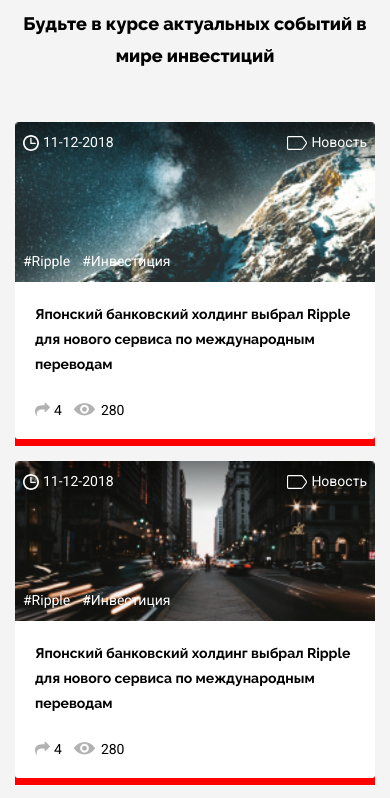
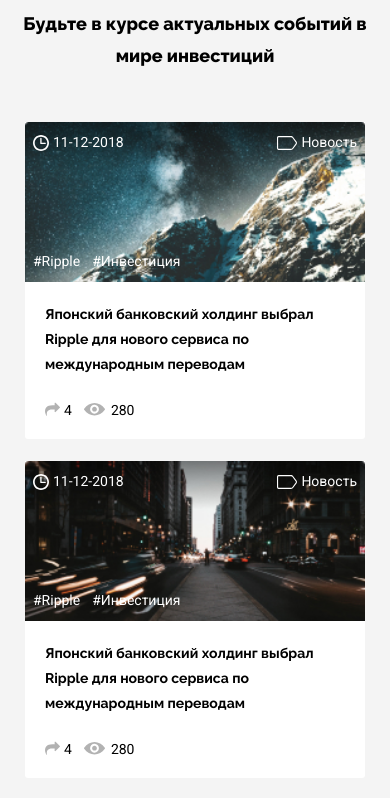
Before and after one commit to Khaanh/PUZZLE, a website: page src/index.html in a window 390 px wide. Shown: the part 2340-3138 px from the top of the page. Drawn offline with nearby package versions, Linux system fonts and the light colour scheme; files that its build step writes are made by us from their sources.

Commit message:
Tablet block media

```diff
--- a/src/sass/components/_pages.scss
+++ b/src/sass/components/_pages.scss
@@ -302,16 +302,24 @@
 	&__row{
 		display: flex;
 		justify-content: center;
-		flex-wrap: wrap;
+		// flex-wrap: wrap;
 		margin: 0 -15px 15px;
+		@include media('<tablet'){
+			flex-wrap: wrap;
+			margin: 0;
+		}
 		&-col{
 			max-width: 270px;
-			flex: 1 1 270px;
-			margin: 0 15px 15px;
+			// flex: 1 1 270px;
+			margin: 0 8px 15px;
 			height: 100%;
 			transition: .3s ease;
 			@include media('<tablet'){
-				background: red;
+				// bac
+				margin: 0 0 15px;
+				padding: 0px 10px;
+				max-width: 50%;
+				width: 100%;
 			}
 			@include media('<phone'){
 				max-width: initial;
@@ -338,7 +346,7 @@
 		}
 		&-link{
 			display: block;
-			max-width: 270px;
+			// max-width: 270px;
 			width: 100%;
 			min-height: 345px;
 			@include media('<phone'){
```
